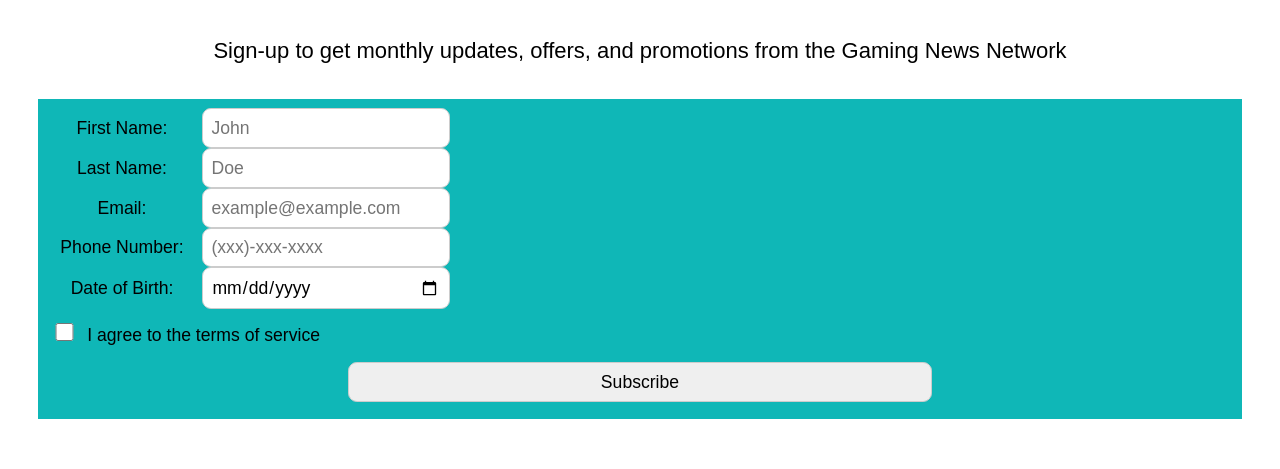
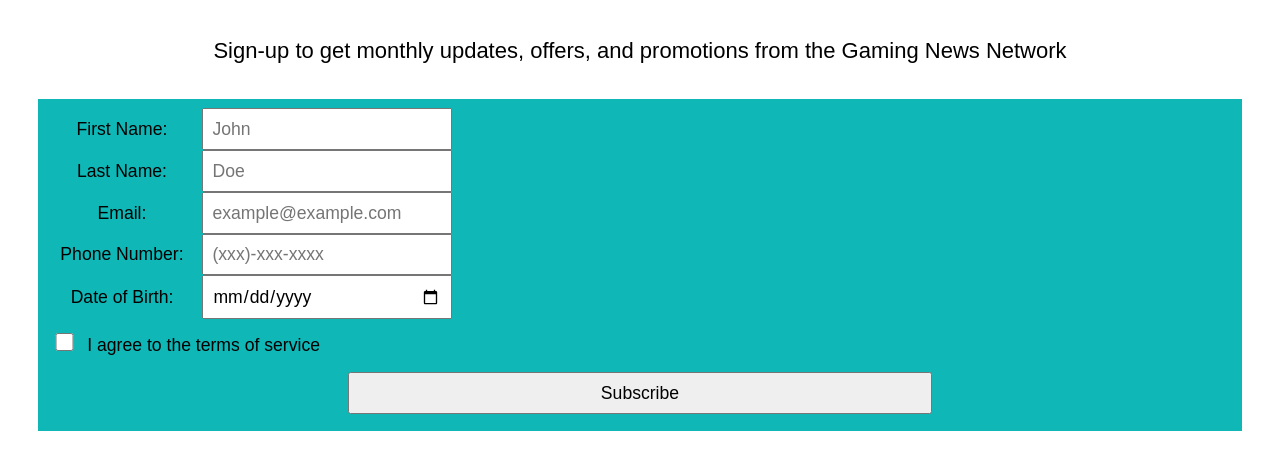
Before and after one commit to apalmer8org/projectone, a plain HTML site: page index.html in a window 1280 px wide. Shown: the part 115-584 px from the top of the page. Drawn offline with Linux system fonts and the light colour scheme.

Commit message:
Troubleshooting centering

```diff
--- a/css/styles.css
+++ b/css/styles.css
@@ -30,20 +30,7 @@
   display: block;
   margin: auto;
 }
-input {
-    border-radius: 0.5em;
-    border: 1px solid #ccc;
-    padding: 1em;
-}
-label, input{
-    margin: auto;
-    display: block;
-    width: 85%;
-}
-#submitbutton{
-    margin-top: 1em;
-    width: 65%;
-}
+
 input {
   width: 95%;
 	padding: 0.5em;
```
